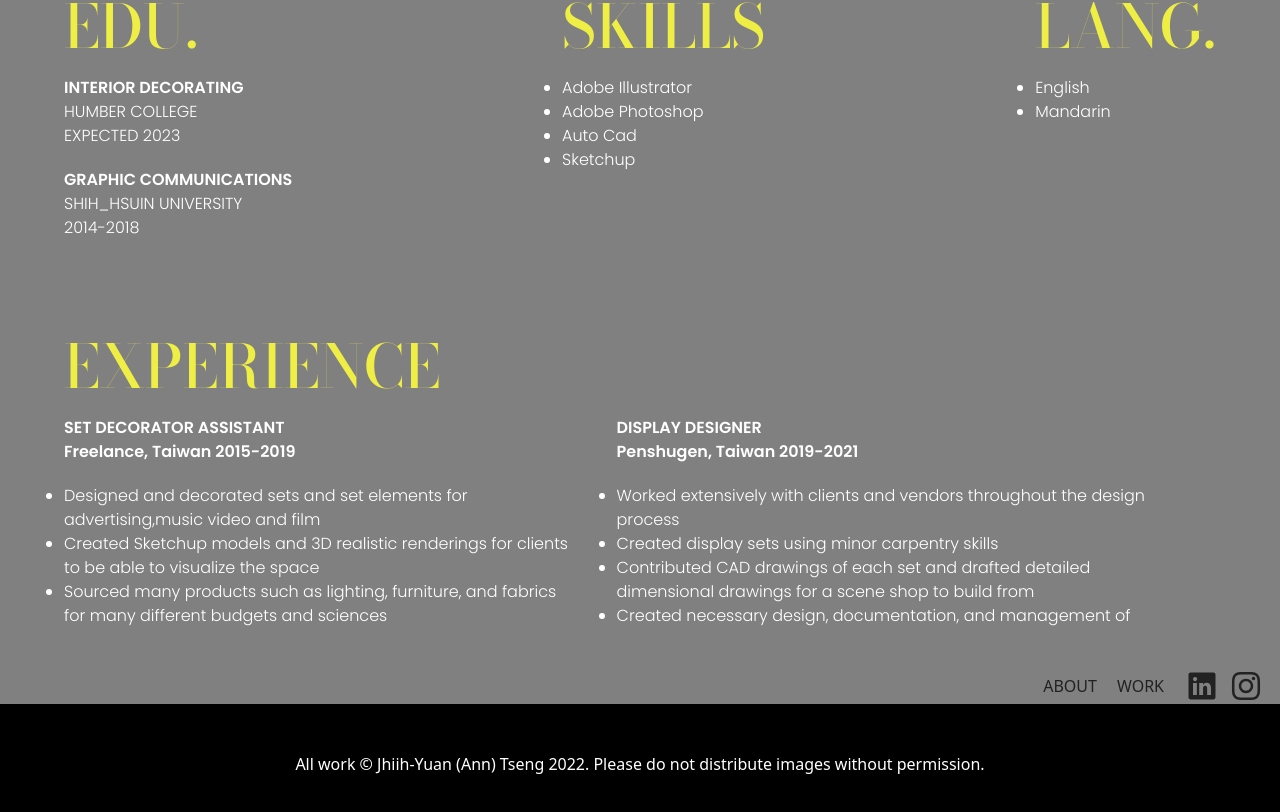
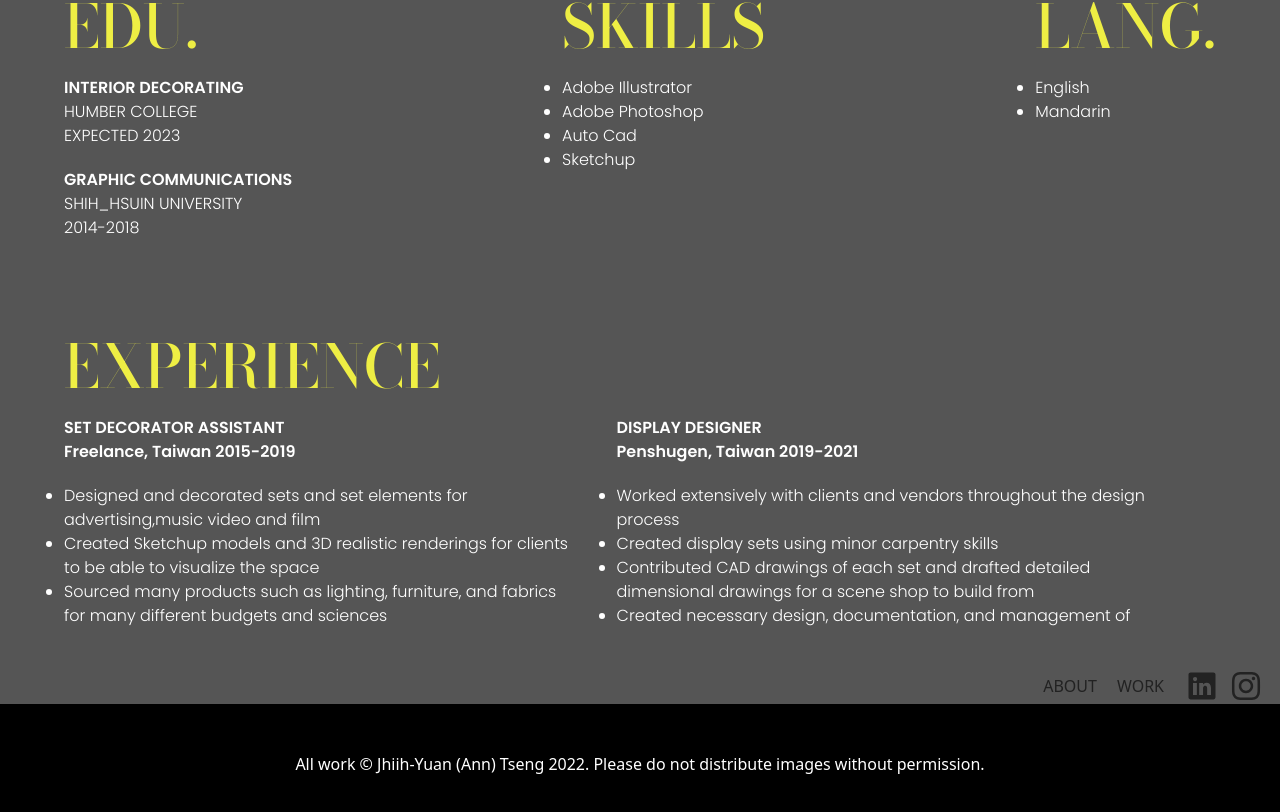
Before and after one commit to ceize123/interior-designer_portfolio, a Next.js app: page / in a window 1280 px wide. Shown: the part 1864-2676 px from the top of the page. Built offline with nearby package versions, Linux system fonts and the light colour scheme; a web font is replaced by a local one.

Commit message:
ad homepage color with class layout

```diff
--- a/components/Footer.js
+++ b/components/Footer.js
@@ -1,6 +1,6 @@
 export default function Footer() {
 	return (
-		<footer className='bg-black text-center sm:py-12 py-6 px-2'>
+		<footer className='bg-black text-center text-white sm:py-12 py-6 px-2'>
 			<p>All work © Jhiih-Yuan (Ann) Tseng 2022.  Please do not distribute images without permission.</p>
 		</footer>
 	)
--- a/pages/_app.js
+++ b/pages/_app.js
@@ -2,16 +2,21 @@ import '../styles/globals.css'
 import Navbar from '../components/Navbar'
 import Footer from '../components/Footer'
 import Links from '../components/Links'
+import { useRouter } from 'next/router'
 
 export default function App({ Component, pageProps }) {
+	const router = useRouter()
+
 	return (
-		<div className='layout'>
-			<Navbar />
-			<Component {...pageProps} />
-			<div className='flex justify-end pr-4 text-gray'>
-				<Links />
+		<div className={`layout w-full ${router.route === '/' && 'bg-light-gray text-white'}`}>
+			<div className='container mx-auto'>
+				<Navbar />
+				<Component {...pageProps} />
+				<div className='flex justify-end pr-4 text-gray'>
+					<Links />
+				</div>
+				<Footer />
 			</div>
-			<Footer />
 		</div>
 	)
 }
--- a/styles/globals.css
+++ b/styles/globals.css
@@ -3,15 +3,7 @@
 @tailwind components;
 @tailwind utilities;
 html, body {
-  background-color: gray;
-  color: white;
   scroll-behavior: smooth;
-}
-
-.layout {
-  width: 100vw;
-  max-width: 1280px;
-  margin: auto;
 }
 
 h1, h2 {
--- a/styles/globals.scss
+++ b/styles/globals.scss
@@ -5,15 +5,7 @@
 
 // General starts
 html, body {
-	background-color: gray;
-	color: white;
 	scroll-behavior: smooth;
-}
-
-.layout {
-	width: 100vw;
-	max-width: 1280px;
-	margin: auto;
 }
 
 // font
--- a/tailwind.config.js
+++ b/tailwind.config.js
@@ -7,7 +7,9 @@ theme: {
 		'pink': '#f4cccc',
 		'yellow': '#eeee44',
 		'black': '#000',
-		'gray': '#222'
+		'gray': '#222',
+		'light-gray': '#555',
+		'white': '#fff'
 	},
 	extend: {},
   },
```
Also changed, not shown: 1 other file (tests, documents, lock files or other folders).
